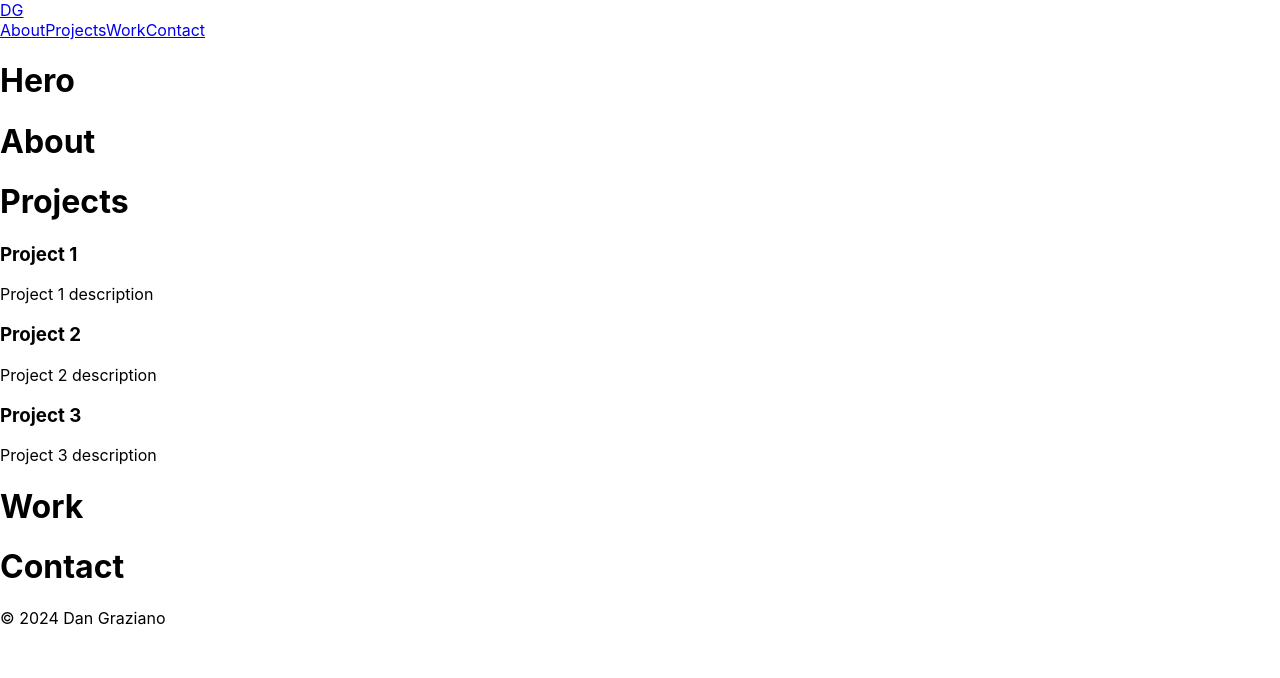
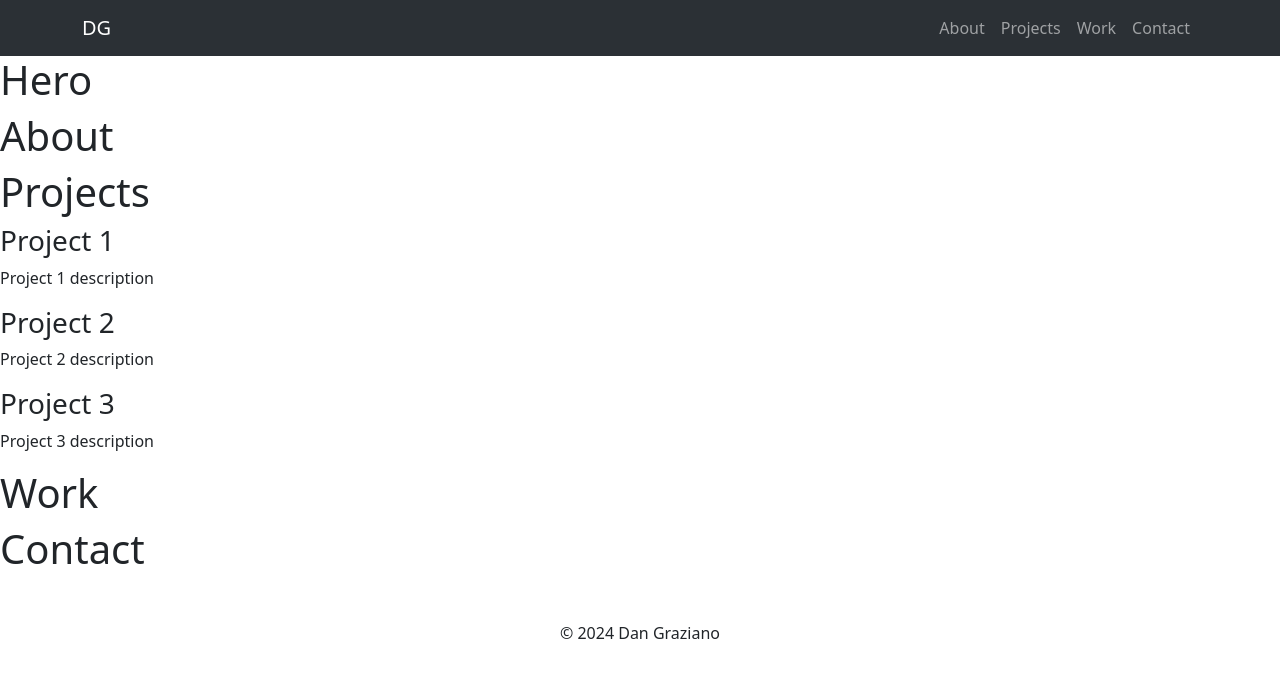
Before and after one commit to DanGraziano/PersonalWebsite, a React (Create React App) app: page / in a window 1280 px wide. Shown: the top 678 px of the page. Built offline with nearby package versions, Linux system fonts and the light colour scheme.

Commit message:
Add proper bootstrap import for navbar and created footer

```diff
--- a/src/App.js
+++ b/src/App.js
@@ -7,6 +7,8 @@ import Work from "./components/work/Work";
 import Contact from "./components/contact/Contact";
 import Footer from "./components/footer/Footer";
 import Navigation from "./components/nav/Navbar";
+import 'bootstrap/dist/css/bootstrap.min.css';
+
 
 export default function App() {
   return (
--- a/src/components/footer/Footer.jsx
+++ b/src/components/footer/Footer.jsx
@@ -1,7 +1,13 @@
+import React from "react"
+
 export default function Footer() {
     return (
-        <footer className="bg-transparent">
-              <p className="text-black">&copy; 2024 Dan Graziano</p>
+        <footer className="page-footer font-small pt-4">
+        <div className="footer-text text-center py-3">
+            <p>&copy; 2024 Dan Graziano</p>
+            {/* TODO - Maybe add social logos here? */}
+
+        </div>
         </footer>
     )
   }
--- a/src/components/nav/Navbar.jsx
+++ b/src/components/nav/Navbar.jsx
@@ -4,19 +4,22 @@ import Navbar from 'react-bootstrap/Navbar';
 
 export default function Navigation() {
     return (
-    <div className="navbar">
-      <Navbar bg="dark" data-bs-theme="dark">
+        <Navbar expand="lg" className="bg-body-tertiary" bg="dark" data-bs-theme="dark">
           <Container>
             <Navbar.Brand href="#home">DG</Navbar.Brand>
-          {/* TODO - replace DG with some sort of logo or fancy text */}
+            {/* TODO - replace DG with my picture or fancy text */}
+            <Navbar.Toggle aria-controls="responsive-navbar-nav" />
+            <Navbar.Collapse id="responsive-navbar-nav">
               <Nav className="me-auto">
+              </Nav>
+              <Nav>
               <Nav.Link href="#about">About</Nav.Link>
                 <Nav.Link href="#projects">Projects</Nav.Link>
                 <Nav.Link href="#work">Work</Nav.Link>
                 <Nav.Link href="#contact">Contact</Nav.Link>
               </Nav>
+            </Navbar.Collapse>
           </Container>
         </Navbar>
-    </div>
       );
     }
```
Lines whose indentation alone changed are shown as unchanged.
